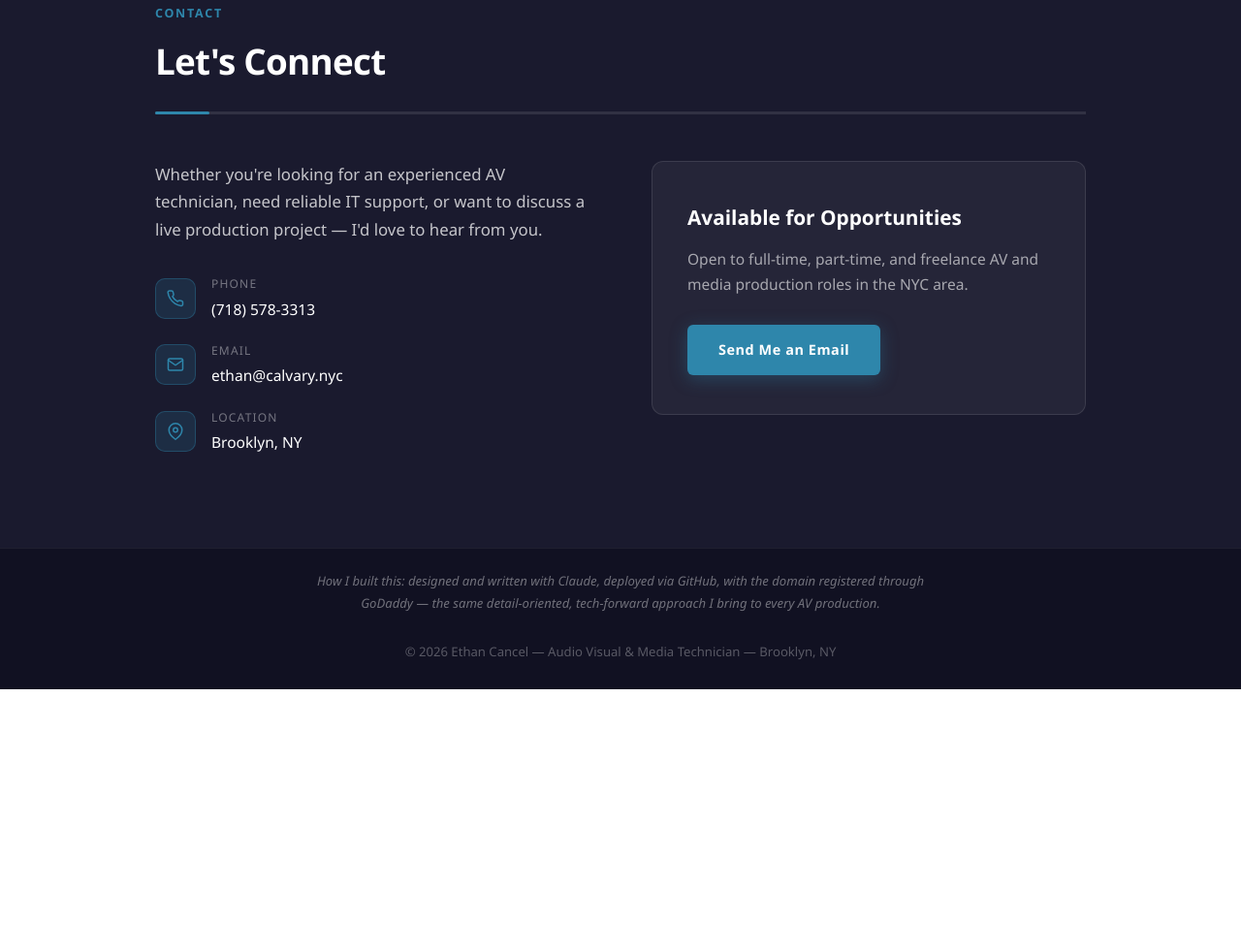
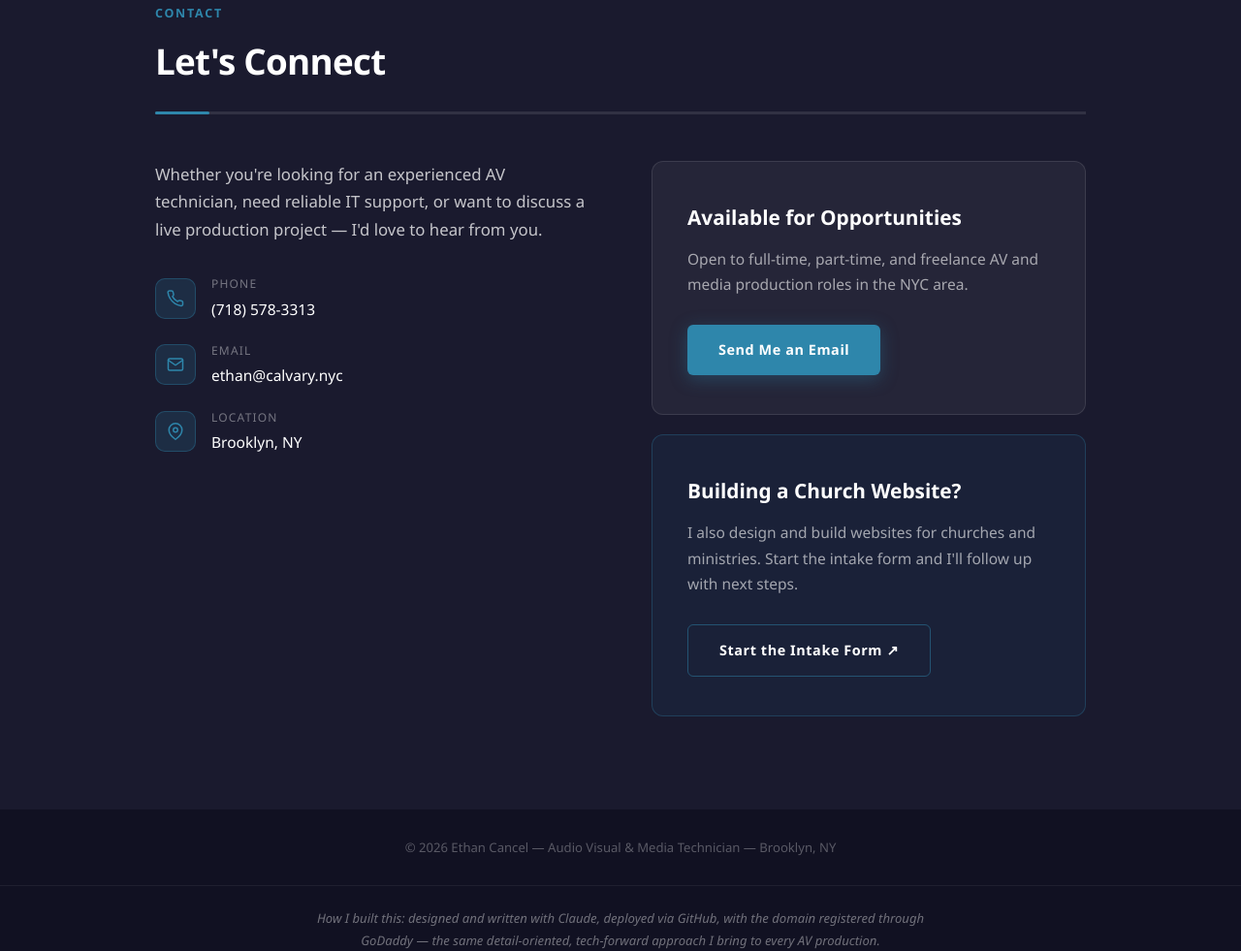
Before and after one commit to cancelethan-debug/cancelethan-debug.github.io, a plain HTML site: page index.html in a window 1280 px wide. Shown: the part 4961-5942 px from the top of the page at 97% size. Before the commit the page ends 5672 px from the top, so only its background shows below. Drawn offline with Linux system fonts and the light colour scheme.

Commit message:
Add church website intake CTA, remove Languages skill card
Adds a secondary contact card linking to the church website intake
Google Form, and removes the Communication/Languages card from the
skills section.

```diff
--- a/index.html
+++ b/index.html
@@ -155,6 +155,14 @@
     }
 
     .btn-outline:hover { border-color: rgba(255,255,255,0.7); }
+
+    .btn-secondary {
+      background: transparent;
+      color: var(--white);
+      border: 1px solid rgba(46,134,171,0.5);
+    }
+
+    .btn-secondary:hover { background: rgba(46,134,171,0.12); }
 
     /* ── SECTIONS ────────────────────────────────────────────────────── */
     section {
@@ -532,6 +540,12 @@
 
     .contact-item-value a:hover { color: var(--accent2); }
 
+    .contact-ctas {
+      display: flex;
+      flex-direction: column;
+      gap: 20px;
+    }
+
     .contact-cta {
       background: rgba(255,255,255,0.05);
       border: 1px solid rgba(255,255,255,0.1);
@@ -549,6 +563,11 @@
       color: rgba(255,255,255,0.6);
       margin-bottom: 28px;
       font-size: 0.97rem;
+    }
+
+    .contact-cta.secondary {
+      background: rgba(46,134,171,0.08);
+      border-color: rgba(46,134,171,0.3);
     }
 
     /* ── FOOTER ──────────────────────────────────────────────────────── */
@@ -853,17 +872,6 @@
 
       <div class="skill-card">
         <div class="skill-icon">
-          <svg viewBox="0 0 24 24"><path d="M17 21v-2a4 4 0 0 0-4-4H5a4 4 0 0 0-4 4v2"/><circle cx="9" cy="7" r="4"/><path d="M23 21v-2a4 4 0 0 0-3-3.87M16 3.13a4 4 0 0 1 0 7.75"/></svg>
-        </div>
-        <div class="skill-category">Languages</div>
-        <h3>Communication</h3>
-        <div class="skill-tags">
-          <span class="skill-tag">English (Native)</span>
-        </div>
-      </div>
-
-      <div class="skill-card">
-        <div class="skill-icon">
           <svg viewBox="0 0 24 24"><path d="M22 12h-4l-3 9L9 3l-3 9H2"/></svg>
         </div>
         <div class="skill-category">Strengths</div>
@@ -985,24 +993,32 @@
         </div>
       </div>
 
-      <div class="contact-cta">
-        <h3>Available for Opportunities</h3>
-        <p>Open to full-time, part-time, and freelance AV and media production roles in the NYC area.</p>
-        <a href="mailto:ethan@calvary.nyc" class="btn btn-primary">Send Me an Email</a>
+      <div class="contact-ctas">
+        <div class="contact-cta">
+          <h3>Available for Opportunities</h3>
+          <p>Open to full-time, part-time, and freelance AV and media production roles in the NYC area.</p>
+          <a href="mailto:ethan@calvary.nyc" class="btn btn-primary">Send Me an Email</a>
+        </div>
+
+        <div class="contact-cta secondary">
+          <h3>Building a Church Website?</h3>
+          <p>I also design and build websites for churches and ministries. Start the intake form and I'll follow up with next steps.</p>
+          <a href="https://docs.google.com/forms/d/e/1FAIpQLSer2kFW2-nYy9ZYvGqSKCa9GW-bo93S8P2CKTTtxT2_Res-5w/viewform?usp=header" target="_blank" rel="noopener" class="btn btn-secondary">Start the Intake Form ↗</a>
+        </div>
       </div>
     </div>
   </div>
 </section>
+
+<!-- ── FOOTER ─────────────────────────────────────────────────────────── -->
+<footer>
+  <p>&copy; 2026 Ethan Cancel &mdash; Audio Visual &amp; Media Technician &mdash; Brooklyn, NY</p>
+</footer>
 
 <!-- ── BUILT NOTE ────────────────────────────────────────────────────── -->
 <div class="built-note">
   <p>How I built this: designed and written with Claude, deployed via GitHub, with the domain registered through GoDaddy &mdash; the same detail-oriented, tech-forward approach I bring to every AV production.</p>
 </div>
 
-<!-- ── FOOTER ─────────────────────────────────────────────────────────── -->
-<footer>
-  <p>&copy; 2026 Ethan Cancel &mdash; Audio Visual &amp; Media Technician &mdash; Brooklyn, NY</p>
-</footer>
-
 </body>
 </html>
```
